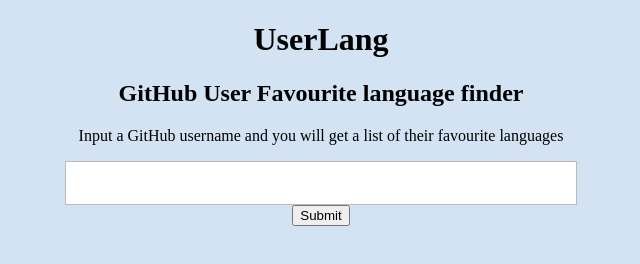
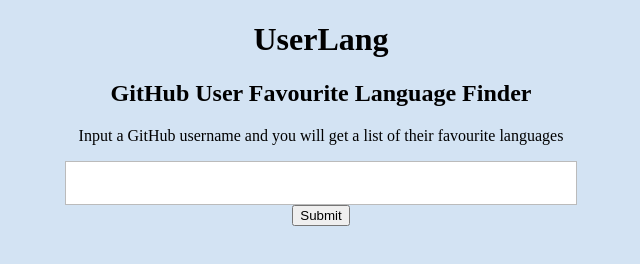
Before and after one commit to KNejad/userlang, a plain HTML site: page index.html in a window 1280 px wide. Shown: the whole page, without its empty margins (319-959 px from the left). Drawn offline with Linux system fonts and the light colour scheme.

Commit message:
fixed spelling mistake in h2

```diff
--- a/index.html
+++ b/index.html
@@ -121,7 +121,7 @@ function httpGet(url, callback){
 	</script>
 
 	<h1> UserLang </h1>
-	<h2> GitHub User Favourite language finder </h2>
+	<h2> GitHub User Favourite Language Finder </h2>
 	<form name="search"  onsubmit="return processName()" >
 		<p> Input a GitHub username and you will get a list of their favourite languages </p>
 		<input type="text" name="name" id="form-user-name">
```
